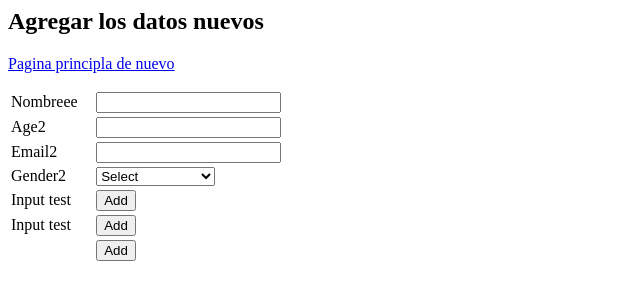
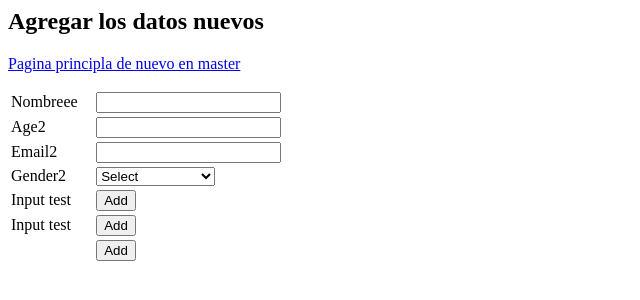
Before and after one commit to esneidev/simple-crud, a PHP site: page /add.php in a window 1280 px wide. Shown: the top 300 px of the page, without its empty margins (0-640 px from the left). Run offline with PHP 8.4, Linux system fonts and the light colour scheme.

Commit message:
Titulo cambiado

```diff
--- a/add.php
+++ b/add.php
@@ -6,7 +6,7 @@
 <body>
 	<h2>Agregar los datos nuevos</h2>
 	<p>
-		<a href="index.php">Pagina principla de nuevo</a>
+		<a href="index.php">Pagina principla de nuevo en master</a>
 	</p>
 
 	<form action="addAction.php" method="post" name="add">
```
